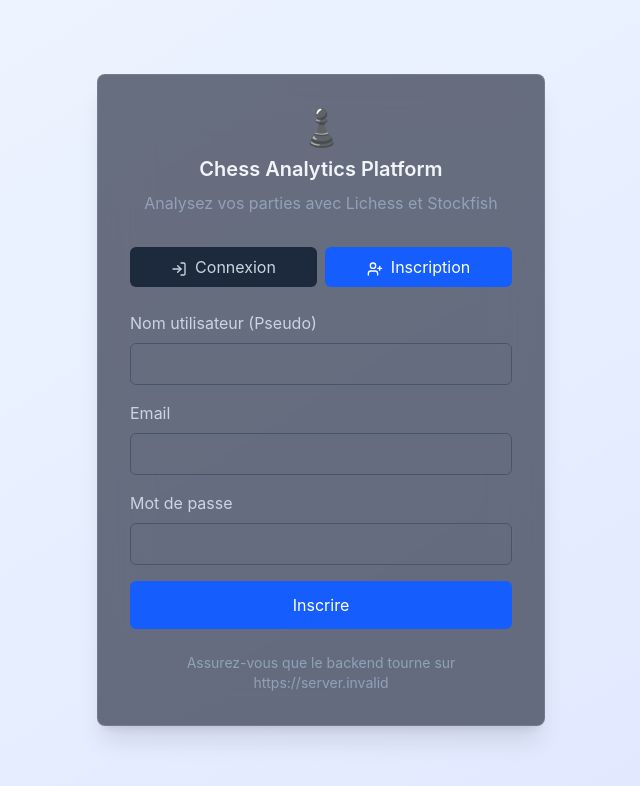
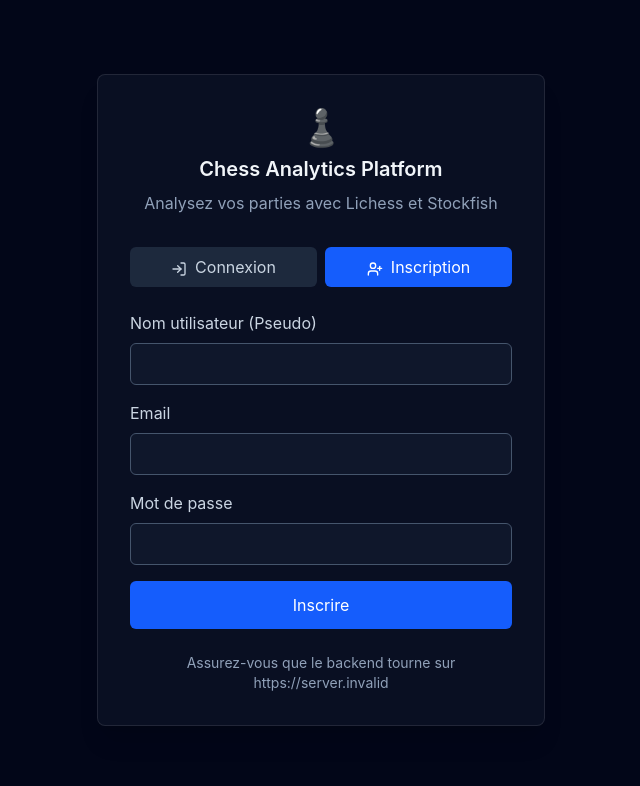
Before and after one commit to youssef-el-aidoudi/lichess-2025-2026, a React (Vite) app in the folder frontend/: page / in a window 1280 px wide. Both pictures are taken after a click on the button "Inscription". Shown: the top 786 px of the page, without its empty margins (319-959 px from the left). Built offline with nearby package versions, Linux system fonts and the light colour scheme; no server answers.

Commit message:
fix- frontend: adjustements de couleurs des boutons et texte

```diff
--- a/frontend/src/App.tsx
+++ b/frontend/src/App.tsx
@@ -63,20 +63,20 @@
   }
 
   const navButtonClass = (page: string) => {
-    const baseClass = 'px-3 py-2 rounded-md transition-colors text-sm font-medium';
+    const baseClass = 'px-3 py-2 rounded-md transition-colors text-sm font-medium flex items-center gap-2';
     if (currentPage === page) {
-      return baseClass + ' bg-blue-50 text-blue-600';
+      return baseClass + ' bg-cyan-500/20 text-cyan-400 shadow-sm shadow-cyan-500/20 border border-cyan-500/30';
     }
-    return baseClass + ' text-gray-600 hover:bg-gray-50';
+    return baseClass + ' text-slate-400 hover:bg-slate-800 hover:text-slate-200';
   };
 
   return (
-    <div className="min-h-screen bg-gray-50">
-      <nav className="bg-white shadow-sm border-b">
+    <div className="min-h-screen bg-slate-950 text-slate-100 selection:bg-cyan-500/30">
+      <nav className="bg-slate-900 shadow-lg border-b border-white/5 sticky top-0 z-50">
         <div className="max-w-7xl mx-auto px-4 sm:px-6 lg:px-8">
           <div className="flex justify-between items-center h-16">
             <div className="flex items-center gap-8">
-              <h1 className="text-xl text-gray-900 font-bold">♟ Chess Analytics</h1>
+              <h1 className="text-xl text-transparent bg-clip-text bg-gradient-to-r from-cyan-400 to-indigo-400 font-bold tracking-tight">♟ Chess Analytics</h1>
               <div className="flex gap-2">
                 <button
                   onClick={() => setCurrentPage('dashboard')}
@@ -129,7 +129,7 @@
               </div>
             </div>
             <div className="flex items-center gap-4">
-              <span className="text-gray-700 text-sm">👤 {user?.username}</span>
+              <span className="text-slate-300 font-medium text-sm">👤 {user?.username}</span>
               <button
                 onClick={handleLogout}
                 className="px-4 py-2 bg-red-500 text-white rounded-md hover:bg-red-600 transition-colors text-sm"
--- a/frontend/src/components/GameSetup.tsx
+++ b/frontend/src/components/GameSetup.tsx
@@ -102,7 +102,7 @@
 
   return (
     <div className="max-w-4xl mx-auto">
-      <div className="bg-gradient-to-br from-white to-slate-50 rounded-2xl shadow-2xl p-8 border border-slate-200">
+      <div className="glass-panel p-8">
         <div className="text-center mb-8">
           <h2 className="text-slate-100 mb-2 text-2xl font-bold">Nouvelle partie</h2>
           <p className="text-slate-400">Configurez votre partie</p>
@@ -263,7 +263,7 @@
 
         {/* Summary & Start */}
         <div className="border-t border-slate-200 pt-6">
-          <div className="bg-slate-50 rounded-xl p-4 mb-6">
+          <div className="bg-slate-900/50 border border-slate-700/50 rounded-xl p-4 mb-6">
             <div className="text-sm text-slate-400 mb-2">Résumé de la partie</div>
             <div className="flex flex-wrap gap-3">
               <span className="px-3 py-1 bg-cyan-500/20 text-cyan-300 rounded-lg text-sm">
@@ -287,7 +287,7 @@
             className={`w-full py-4 rounded-xl transition-all duration-200 shadow-lg flex items-center justify-center gap-3 text-white font-semibold ${
               (opponent === 'bot' && ((useDepth && !depth) || (!useDepth && !movetime))) ||
               (opponent === 'friend_join' && !joinCode.trim())
-                ? 'bg-gray-400 cursor-not-allowed opacity-50'
+                ? 'bg-slate-700 cursor-not-allowed opacity-50'
                 : 'bg-gradient-to-r from-blue-600 to-purple-600 hover:from-blue-700 hover:to-purple-700 hover:shadow-xl'
             }`}
           >
--- a/frontend/src/components/Login.tsx
+++ b/frontend/src/components/Login.tsx
@@ -76,7 +76,7 @@
   };
 
   return (
-    <div className="min-h-screen bg-gradient-to-br from-blue-50 to-indigo-100 flex items-center justify-center p-4">
+    <div className="min-h-screen bg-slate-950 flex items-center justify-center p-4">
       <div className="glass-panel rounded-lg shadow-xl p-8 w-full max-w-md">
         <div className="text-center mb-8">
           <div className="text-4xl mb-2">♟</div>
@@ -95,7 +95,7 @@
             className={
               !isSignup
                 ? 'flex-1 py-2 px-4 rounded-md bg-blue-600 text-white'
-                : 'flex-1 py-2 px-4 rounded-md bg-slate-800 text-slate-300 hover:hover:bg-slate-700'
+                : 'flex-1 py-2 px-4 rounded-md bg-slate-800 text-slate-300 hover:bg-slate-700'
             }
           >
             <LogIn className="inline-block w-4 h-4 mr-2" />
@@ -110,7 +110,7 @@
             className={
               isSignup
                 ? 'flex-1 py-2 px-4 rounded-md bg-blue-600 text-white'
-                : 'flex-1 py-2 px-4 rounded-md bg-slate-800 text-slate-300 hover:hover:bg-slate-700'
+                : 'flex-1 py-2 px-4 rounded-md bg-slate-800 text-slate-300 hover:bg-slate-700'
             }
           >
             <UserPlus className="inline-block w-4 h-4 mr-2" />
@@ -129,7 +129,7 @@
                 type="text"
                 value={username}
                 onChange={(e) => setUsername(e.target.value)}
-                className="w-full px-4 py-2 border border-slate-600 rounded-md focus:outline-none focus:ring-2 focus:ring-blue-500"
+                className="w-full px-4 py-2 bg-slate-900 text-white border border-slate-600 rounded-md focus:outline-none focus:ring-2 focus:ring-blue-500"
                 required
               />
             </div>
@@ -143,7 +143,7 @@
               type="email"
               value={email}
               onChange={(e) => setEmail(e.target.value)}
-              className="w-full px-4 py-2 border border-slate-600 rounded-md focus:outline-none focus:ring-2 focus:ring-blue-500"
+              className="w-full px-4 py-2 bg-slate-900 text-white border border-slate-600 rounded-md focus:outline-none focus:ring-2 focus:ring-blue-500"
               required
             />
           </div>
@@ -156,15 +156,15 @@
               type="password"
               value={password}
               onChange={(e) => setPassword(e.target.value)}
-              className="w-full px-4 py-2 border border-slate-600 rounded-md focus:outline-none focus:ring-2 focus:ring-blue-500"
+              className="w-full px-4 py-2 bg-slate-900 text-white border border-slate-600 rounded-md focus:outline-none focus:ring-2 focus:ring-blue-500"
               required
             />
           </div>
 
           {error && (
             <div className={`border px-4 py-3 rounded-md ${error.includes('réussie')
-                ? 'bg-green-50 border-green-200 text-green-700'
-                : 'bg-red-50 border-red-200 text-red-700'
+                ? 'bg-emerald-500/10 border-emerald-500/20 text-emerald-400'
+                : 'bg-rose-500/10 border-rose-500/20 text-rose-400'
               }`}>
               {error}
             </div>
--- a/frontend/src/components/PlayPage.tsx
+++ b/frontend/src/components/PlayPage.tsx
@@ -113,7 +113,7 @@
   if (isMatchmaking) {
     return (
       <div className="max-w-md mx-auto mt-20">
-        <div className="glass-panel rounded-2xl shadow-xl p-10 text-center border border-gray-100">
+        <div className="glass-panel rounded-2xl shadow-xl p-10 text-center border border-slate-700/50">
           <Loader2 className="w-12 h-12 text-cyan-400 animate-spin mx-auto mb-4" />
           <h3 className="text-xl font-bold text-slate-100 mb-2">Matchmaking</h3>
           <p className="text-slate-400 mb-6">{matchmakingMessage}</p>
```
